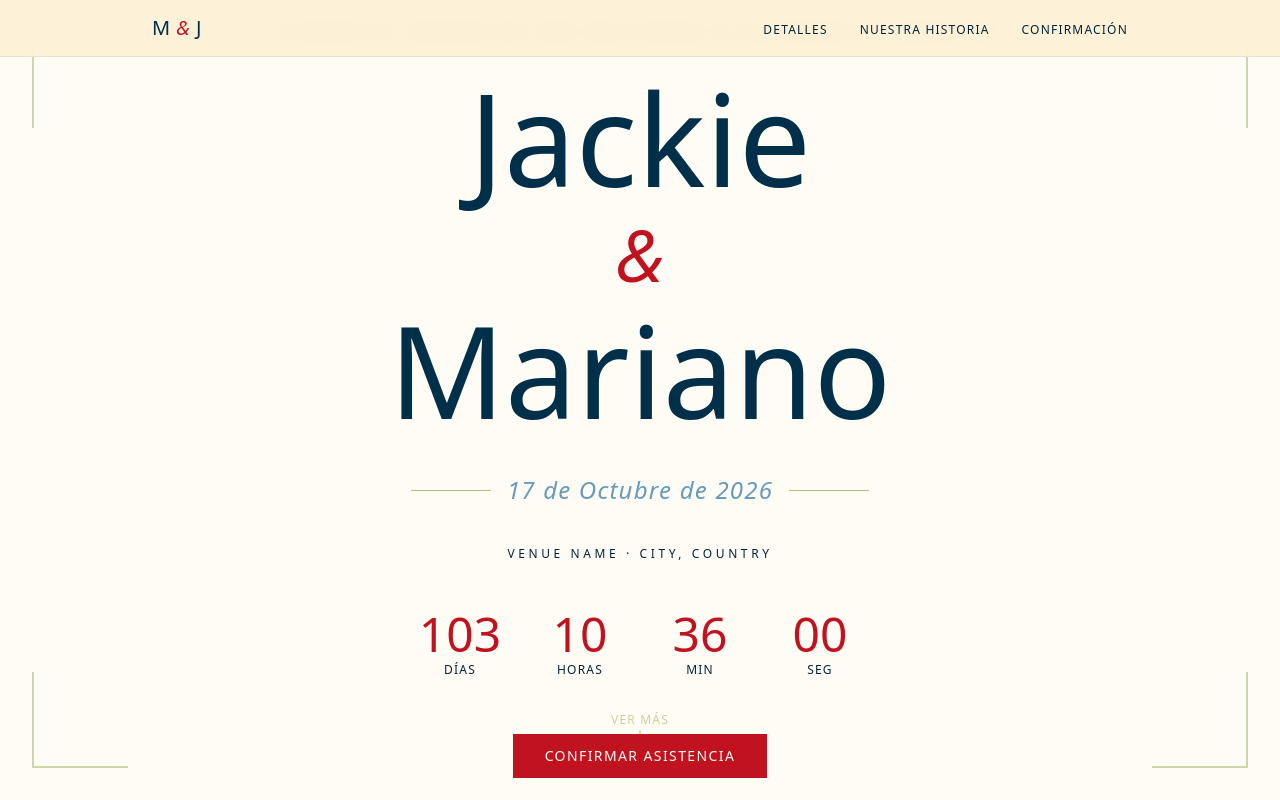
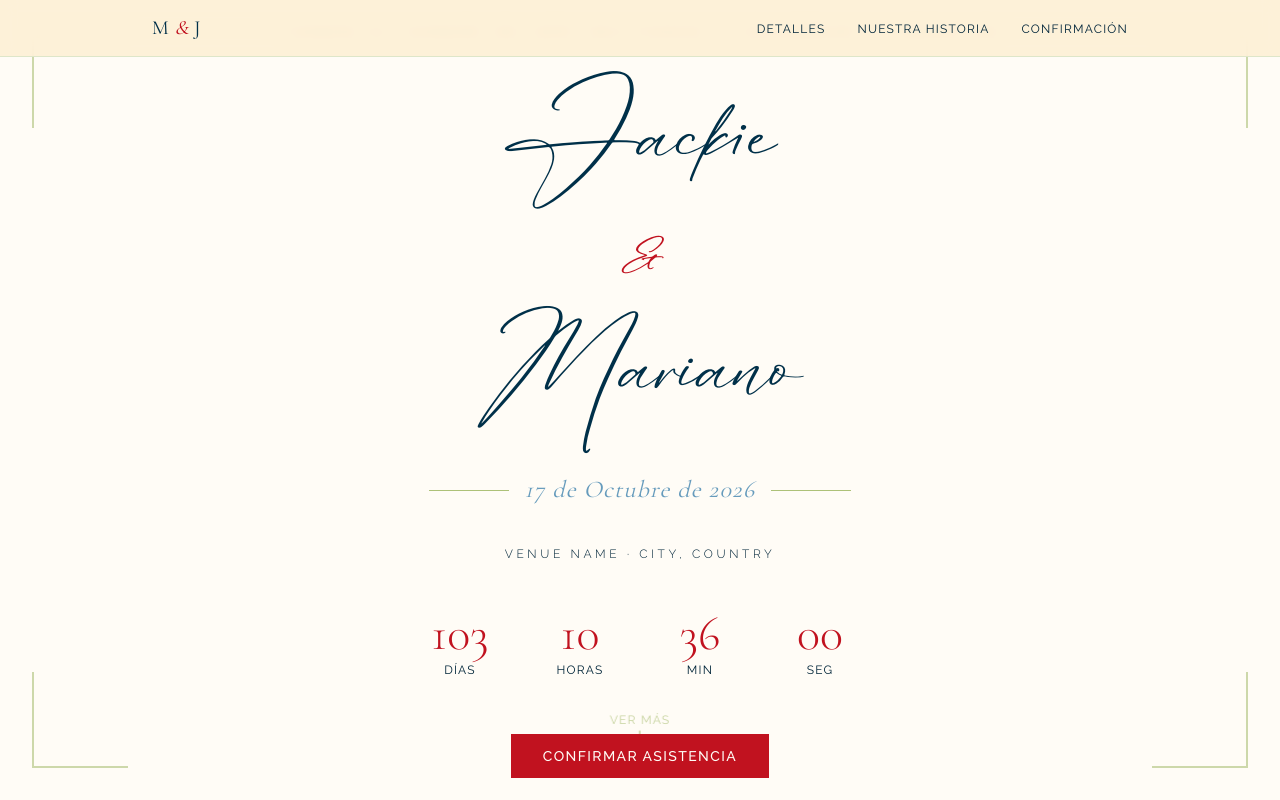
Before and after one commit to ealvizouri/boda, a Next.js app: page / in a window 1280 px wide. Shown: the top 800 px of the page. Built offline with nearby package versions, Linux system fonts and the light colour scheme; no server answers; a web font is replaced by a local one.

Commit message:
Fix font. It was not being implemented because variable set in body were defined after the tailwindcss variable, so moving it to html tag make it work.

```diff
--- a/app/layout.tsx
+++ b/app/layout.tsx
@@ -1,7 +1,7 @@
+import './globals.css'
 import type { Metadata } from 'next'
 import { Cormorant_Garamond, Raleway, Cormorant_SC, Newsreader, Quattrocento, Roboto_Mono } from 'next/font/google'
 import localFont from 'next/font/local'
-import './globals.css'
 import { WED_DATE_FULL, WED_DATE_NORMAL } from '@/lib/constants'
 
 const cormorant = Cormorant_Garamond({
@@ -72,8 +72,7 @@ export const metadata: Metadata = {
 
 export default function RootLayout({ children }: { children: React.ReactNode }) {
   return (
-    <html lang="es">
-      <body className={[
+    <html lang="es" className={[
           cormorant.variable,
           raleway.variable,
           cormorantSC.variable,
@@ -84,6 +83,7 @@ export default function RootLayout({ children }: { children: React.ReactNode })
           courier.variable,
           engravers.variable,
         ].join(' ')}>
+      <body>
         {children}
       </body>
     </html>
--- a/components/Hero.tsx
+++ b/components/Hero.tsx
@@ -51,7 +51,7 @@ export default function Hero() {
           Tienen el honor de ser invitados a celebrar la boda de
         </p>
 
-        <h1 className="font-display font-light text-deep-space-blue leading-none mb-2">
+        <h1 className="font-script text-deep-space-blue leading-none mb-2">
           <span className="block text-6xl md:text-8xl lg:text-9xl">Jackie</span>
           <span className="block font-light italic text-brick-red text-5xl md:text-7xl my-2 md:my-4">
             &amp;
```
